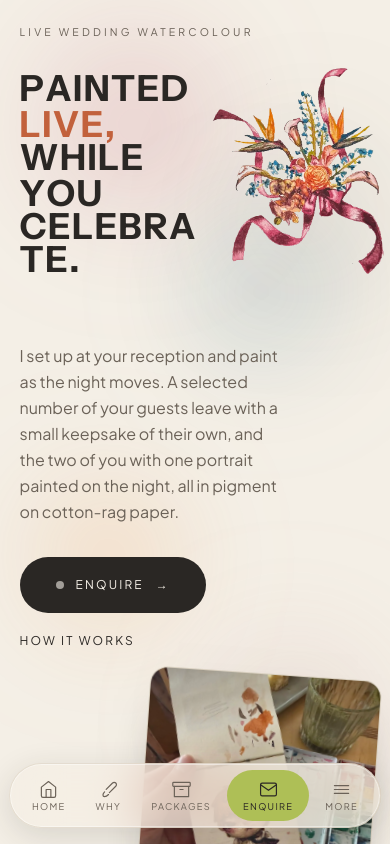
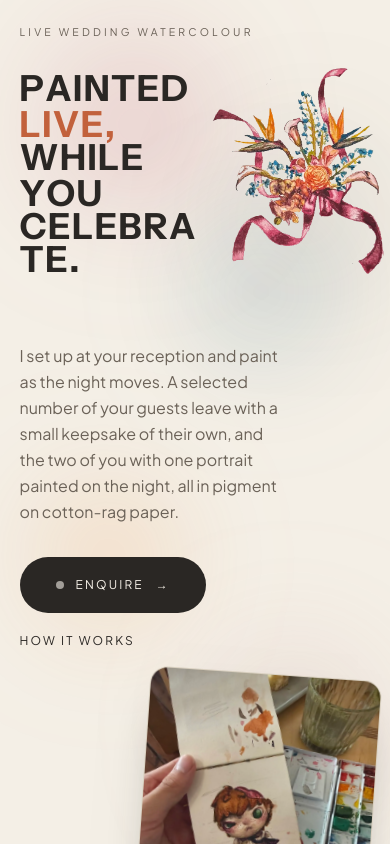
Before and after one commit to itschriswang/EventsWatercolouring, a React (Vite) app: page / in a window 390 px wide. Shown: the top 844 px of the page. Built offline with nearby package versions, Linux system fonts and the light colour scheme.

Commit message:
Update App.jsx

```diff
--- a/src/App.jsx
+++ b/src/App.jsx
@@ -39,10 +39,10 @@ export default function App() {
       <GrainOverlay />
       <Preloader onDone={() => setRevealed(true)} />
 
-      <SiteHeader revealed={revealed} />
-      <MobileNav revealed={revealed} />
+      <SiteHeader className="relative z-20" />
+      <MobileNav className="relative z-20" />
 
-      <main className="pb-28 md:pb-0">
+      <main className="relative z-10 pb-28 md:pb-0">
         <Hero revealed={revealed} />
         <WhyWatercolour />
         <TwoPaths />
```
